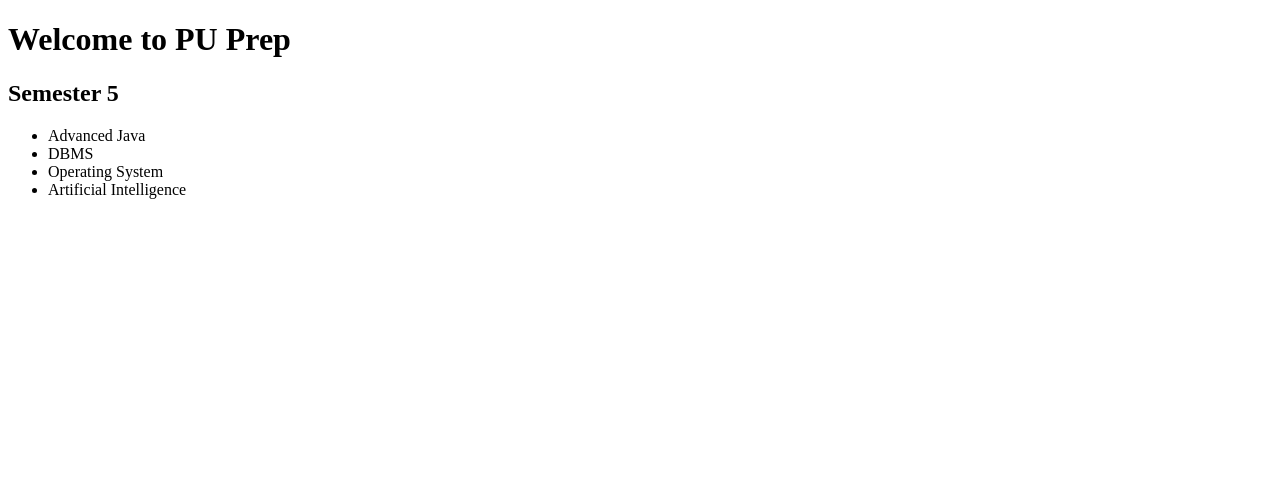
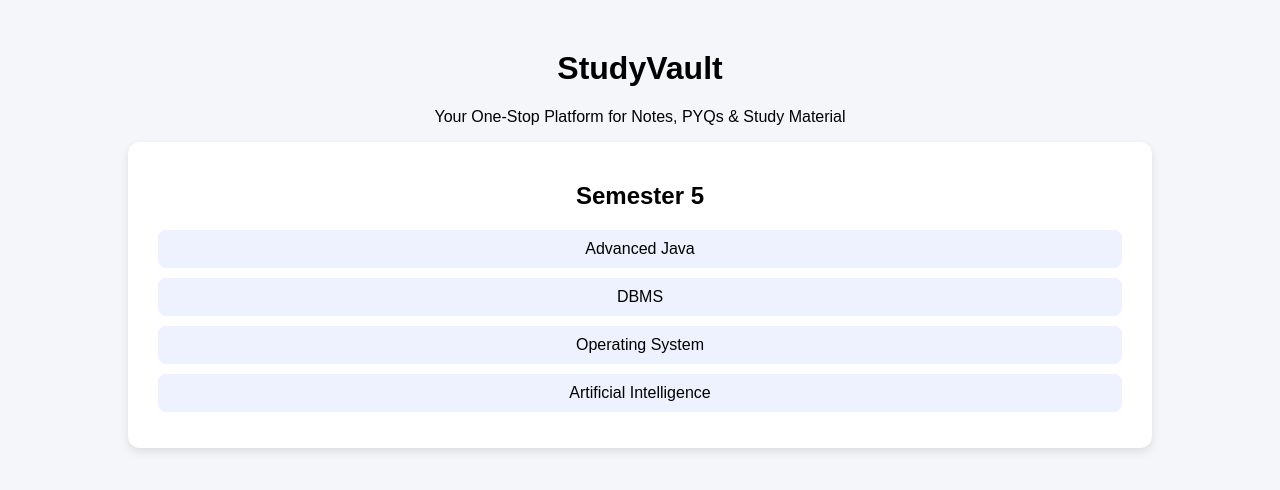
Before and after one commit to luckyrajsingh/StudyVault, a plain HTML site: page index.html in a window 1280 px wide. Drawn offline with Linux system fonts and the light colour scheme.

Commit message:
Add files via upload

```diff
--- a/index.html
+++ b/index.html
@@ -1,11 +1,16 @@
 <!DOCTYPE html>
 <html>
 <head>
-    <title>PU Prep</title>
+    <title>StudyVault</title>
+    <link rel="stylesheet" href="style.css">
 </head>
 <body>
-    <h1>Welcome to PU Prep</h1>
 
+    <div class="container">
+        <h1>StudyVault</h1>
+        <p>Your One-Stop Platform for Notes, PYQs & Study Material</p>
+
+        <div class="card">
             <h2>Semester 5</h2>
 
             <ul>
@@ -14,6 +19,8 @@
                 <li>Operating System</li>
                 <li>Artificial Intelligence</li>
             </ul>
+        </div>
+    </div>
 
 </body>
 </html>
--- /dev/null
+++ b/style.css
@@ -0,0 +1,32 @@
+body{
+    font-family: Arial, sans-serif;
+    background:#f4f6f9;
+    margin:0;
+    padding:0;
+}
+
+.container{
+    width:80%;
+    margin:auto;
+    text-align:center;
+    margin-top:50px;
+}
+
+.card{
+    background:white;
+    padding:20px;
+    border-radius:12px;
+    box-shadow:0 4px 10px rgba(0,0,0,0.1);
+}
+
+ul{
+    list-style:none;
+    padding:0;
+}
+
+li{
+    padding:10px;
+    margin:10px;
+    background:#eef2ff;
+    border-radius:8px;
+}
```
Lines whose indentation alone changed are shown as unchanged.
